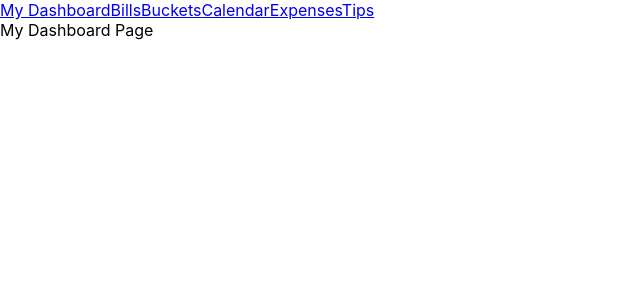
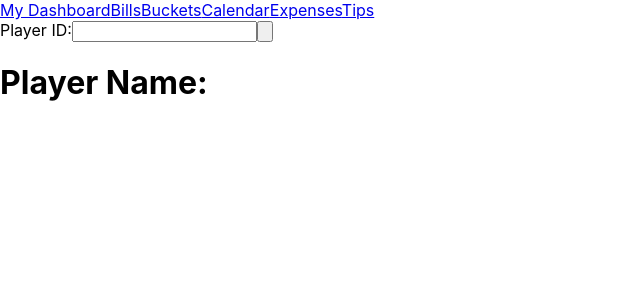
Before and after one commit to ivanstewart2001/saving-buddy, a React (Create React App) app: page /myDashboard in a window 1280 px wide. Shown: the top 300 px of the page, without its empty margins (0-640 px from the left). Built offline with nearby package versions, Linux system fonts and the light colour scheme.

Commit message:
Flask Added

```diff
--- a/package.json
+++ b/package.json
@@ -35,5 +35,6 @@
       "last 1 firefox version",
       "last 1 safari version"
     ]
-  }
+  },
+  "proxy": "http://localhost:3000/"
 }
--- a/src/components/Bills/bills.js
+++ b/src/components/Bills/bills.js
@@ -1,11 +1,21 @@
-import React, {Component} from "react";
+import React, {Component, useEffect, useState} from "react";
 
-class Bills extends Component {
-    render(){
-        return(
+function Bills() {
+    const [initialData, setInitialData] = useState([{}])
+
+    useEffect(() => {
+        fetch('/backend_to_frontend').then(
+            response => response.json()
+        ).then(data => setInitialData(data))
+    }, [])
+
+    return(
+        <div>
             <div>Bills Page</div>
-        )
-    }
+            <h1>{{initialData}}</h1>
+        </div>
+    )
+
 }
 
 export default Bills
--- a/src/components/MyDashboard/myDashboard.js
+++ b/src/components/MyDashboard/myDashboard.js
@@ -1,9 +1,55 @@
 import React, {Component} from "react";
 
 class MyDashboard extends Component {
+    constructor(props) {
+        super(props);
+        this.state = {value: '',
+                      playerName: ''};
+
+        this.handleChange = this.handleChange.bind(this);
+        this.handleSubmit = this.handleSubmit.bind(this);
+      }
+
+    handleChange(event) {
+      console.log('There was a change')
+      this.setState({value: event.target.value});
+    }
+
+    handleSubmit(event) {
+        console.log("making request")
+        fetch('/frontend_to_backend', {
+            method:"POST",
+            cache: "no-cache",
+            headers:{
+                "content_type":"application/json",
+            },
+            body:JSON.stringify(this.state.value)
+            }
+        )
+          .then(response => {
+            console.log(response)
+            return response.json()
+          })
+          .then(json => {
+          console.log=(json)
+          this.setState({playerName: json[0]})
+          })
+    }
+
     render(){
+      console.log('First Step', this.state.playerName)
         return(
-            <div>My Dashboard Page</div>
+          <div>
+            <form onSubmit={this.handleSubmit} action="http://localhost:3000/frontend_to_backend" method="get">
+              <label>
+                Player ID:
+                <input type="text" name="player_id"/>
+                <input type="submit" onChange={this.handleChange} value={this.state.value} />
+              </label>
+            </form>
+            <h1> Player Name: {this.state.playerName} </h1>
+          </div>
+
         )
     }
 }
```
Also changed, not shown: src/Service/service.js (added), 1 other file (tests, documents, lock files or other folders).
